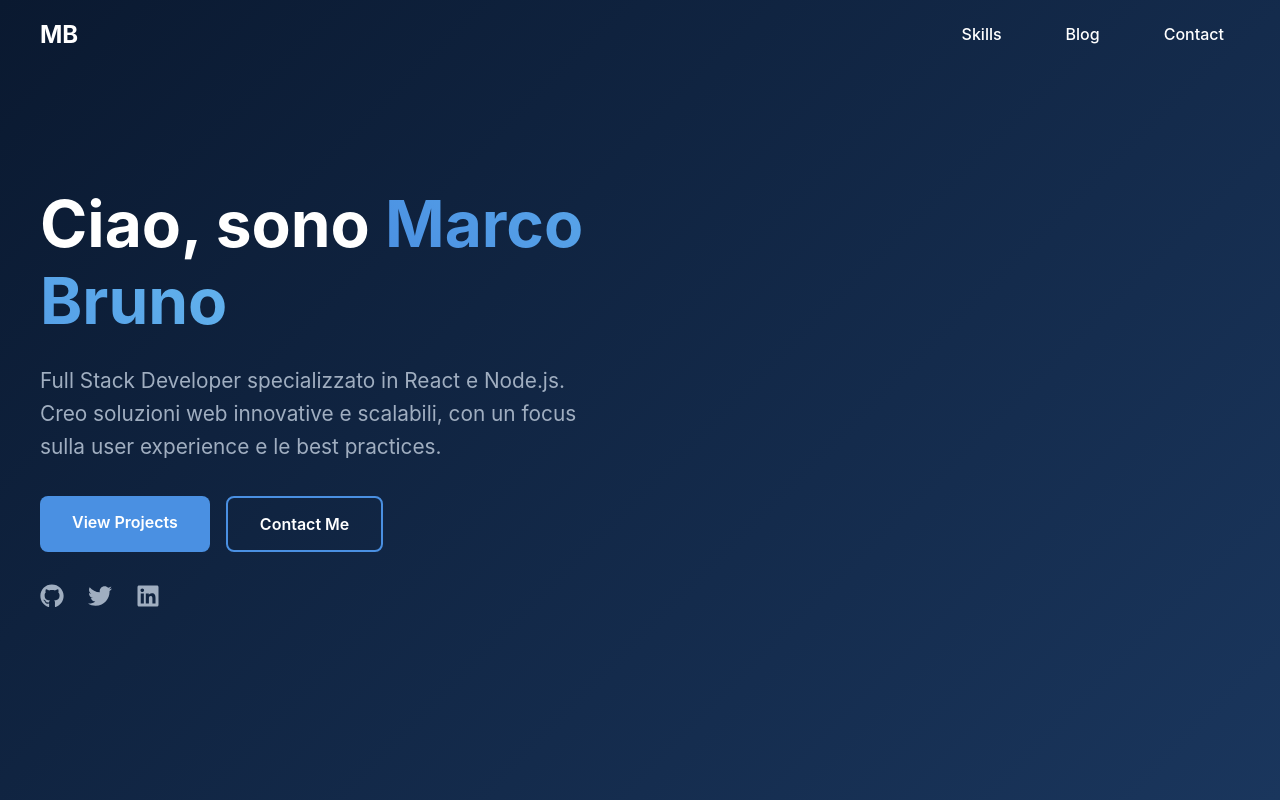
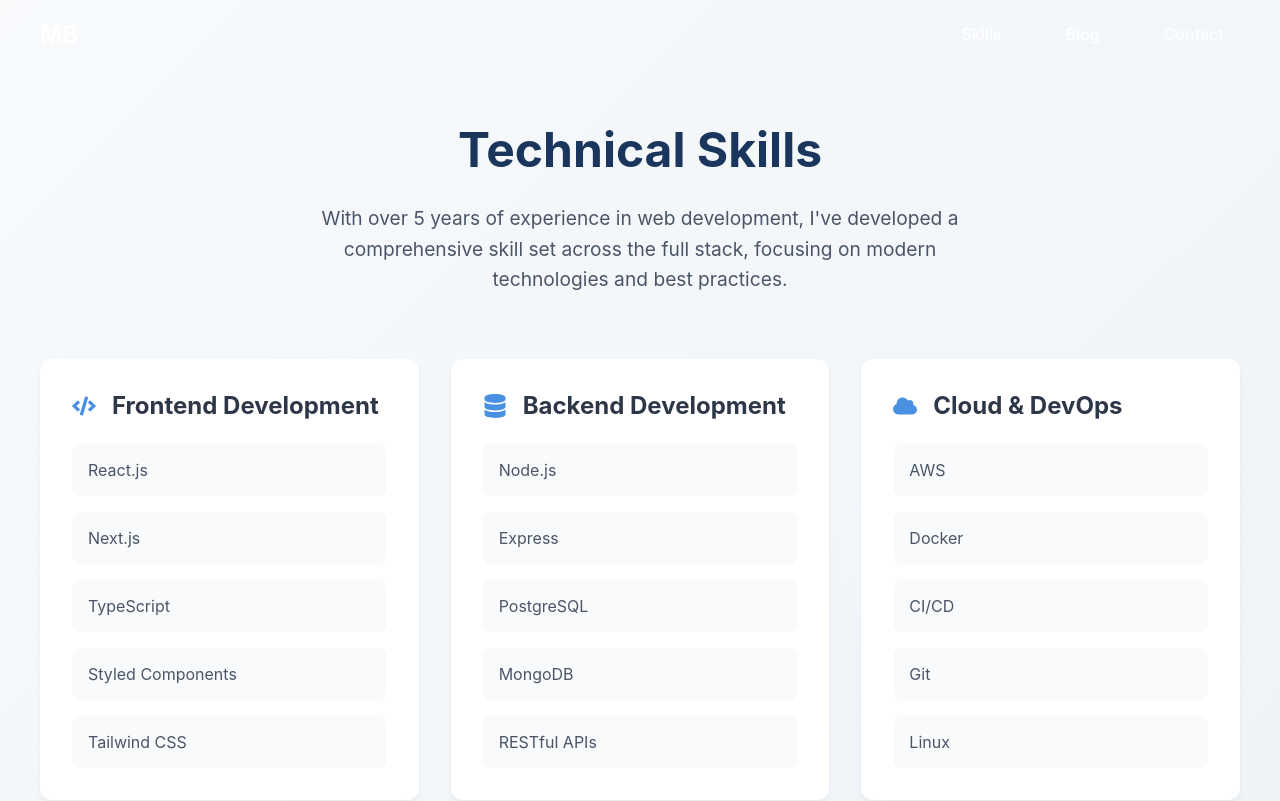
Before and after one commit to marcown10/cicalone, a React (Vite) app: page /cicalone/skills in a window 1280 px wide. Shown: the top 801 px of the page. Built offline with nearby package versions, Linux system fonts and the light colour scheme.

Commit message:
AI generated/updated files

```diff
--- a/src/App.jsx
+++ b/src/App.jsx
@@ -1,21 +1,24 @@
 import React from 'react'
+import { BrowserRouter as Router, Routes, Route } from 'react-router-dom'
 import Navbar from './components/Navbar'
-import Hero from './components/Hero'
-import Features from './components/Features'
-import Blog from './components/Blog'
-import Contact from './components/Contact'
+import Home from './pages/Home'
+import Skills from './pages/Skills'
+import Blog from './pages/Blog'
+import Contact from './pages/Contact'
 import Footer from './components/Footer'
 
 const App = () => {
   return (
-    <>
+    <Router basename="/cicalone">
       <Navbar />
-      <Hero />
-      <Features />
-      <Blog />
-      <Contact />
+      <Routes>
+        <Route path="/" element={<Home />} />
+        <Route path="/skills" element={<Skills />} />
+        <Route path="/blog" element={<Blog />} />
+        <Route path="/contact" element={<Contact />} />
+      </Routes>
       <Footer />
-    </>
+    </Router>
   )
 }
 
--- /dev/null
+++ b/src/pages/Skills.jsx
@@ -0,0 +1,165 @@
+import styled from 'styled-components'
+import { motion } from 'framer-motion'
+import { FaCode, FaDatabase, FaCloud, FaTools, FaLaptopCode, FaMobileAlt } from 'react-icons/fa'
+
+const SkillsPage = styled.div`
+  padding: 120px 2rem 4rem;
+  background: linear-gradient(135deg, #f8fafc 0%, #edf2f7 100%);
+  min-height: 100vh;
+`
+
+const Container = styled.div`
+  max-width: 1200px;
+  margin: 0 auto;
+`
+
+const Header = styled.div`
+  text-align: center;
+  margin-bottom: 4rem;
+`
+
+const Title = styled(motion.h1)`
+  font-size: 3rem;
+  color: #1a365d;
+  margin-bottom: 1.5rem;
+`
+
+const Description = styled(motion.p)`
+  font-size: 1.2rem;
+  color: #4a5568;
+  max-width: 700px;
+  margin: 0 auto;
+  line-height: 1.6;
+`
+
+const SkillsGrid = styled.div`
+  display: grid;
+  grid-template-columns: repeat(auto-fit, minmax(300px, 1fr));
+  gap: 2rem;
+  margin-top: 4rem;
+`
+
+const SkillCategory = styled(motion.div)`
+  background: white;
+  padding: 2rem;
+  border-radius: 12px;
+  box-shadow: 0 4px 6px rgba(0, 0, 0, 0.05);
+`
+
+const CategoryTitle = styled.h2`
+  font-size: 1.5rem;
+  color: #2d3748;
+  margin-bottom: 1.5rem;
+  display: flex;
+  align-items: center;
+  gap: 1rem;
+
+  svg {
+    color: #4a90e2;
+  }
+`
+
+const SkillList = styled.ul`
+  list-style: none;
+`
+
+const SkillItem = styled(motion.li)`
+  margin-bottom: 1rem;
+  padding: 1rem;
+  background: #f8fafc;
+  border-radius: 8px;
+  color: #4a5568;
+
+  &:last-child {
+    margin-bottom: 0;
+  }
+`
+
+const Skills = () => {
+  const skillCategories = [
+    {
+      title: "Frontend Development",
+      icon: <FaCode />,
+      skills: ["React.js", "Next.js", "TypeScript", "Styled Components", "Tailwind CSS"]
+    },
+    {
+      title: "Backend Development",
+      icon: <FaDatabase />,
+      skills: ["Node.js", "Express", "PostgreSQL", "MongoDB", "RESTful APIs"]
+    },
+    {
+      title: "Cloud & DevOps",
+      icon: <FaCloud />,
+      skills: ["AWS", "Docker", "CI/CD", "Git", "Linux"]
+    },
+    {
+      title: "Development Tools",
+      icon: <FaTools />,
+      skills: ["VS Code", "Webpack", "Jest", "Postman", "Git"]
+    },
+    {
+      title: "Web Technologies",
+      icon: <FaLaptopCode />,
+      skills: ["HTML5", "CSS3", "JavaScript", "WebSockets", "GraphQL"]
+    },
+    {
+      title: "Mobile & Responsive",
+      icon: <FaMobileAlt />,
+      skills: ["React Native", "Mobile-First Design", "Progressive Web Apps"]
+    }
+  ]
+
+  return (
+    <SkillsPage>
+      <Container>
+        <Header>
+          <Title
+            initial={{ opacity: 0, y: -20 }}
+            animate={{ opacity: 1, y: 0 }}
+            transition={{ duration: 0.5 }}
+          >
+            Technical Skills
+          </Title>
+          <Description
+            initial={{ opacity: 0, y: 20 }}
+            animate={{ opacity: 1, y: 0 }}
+            transition={{ duration: 0.5, delay: 0.2 }}
+          >
+            With over 5 years of experience in web development, I've developed a comprehensive
+            skill set across the full stack, focusing on modern technologies and best practices.
+          </Description>
+        </Header>
+
+        <SkillsGrid>
+          {skillCategories.map((category, index) => (
+            <SkillCategory
+              key={index}
+              initial={{ opacity: 0, scale: 0.9 }}
+              animate={{ opacity: 1, scale: 1 }}
+              transition={{ duration: 0.3, delay: index * 0.1 }}
+            >
+              <CategoryTitle>
+                {category.icon}
+                {category.title}
+              </CategoryTitle>
+              <SkillList>
+                {category.skills.map((skill, skillIndex) => (
+                  <SkillItem
+                    key={skillIndex}
+                    initial={{ opacity: 0, x: -20 }}
+                    animate={{ opacity: 1, x: 0 }}
+                    transition={{ duration: 0.3, delay: skillIndex * 0.1 }}
+                  >
+                    {skill}
+                  </SkillItem>
+                ))}
+              </SkillList>
+            </SkillCategory>
+          ))}
+        </SkillsGrid>
+      </Container>
+    </SkillsPage>
+  )
+}
+
+export default Skills
```
